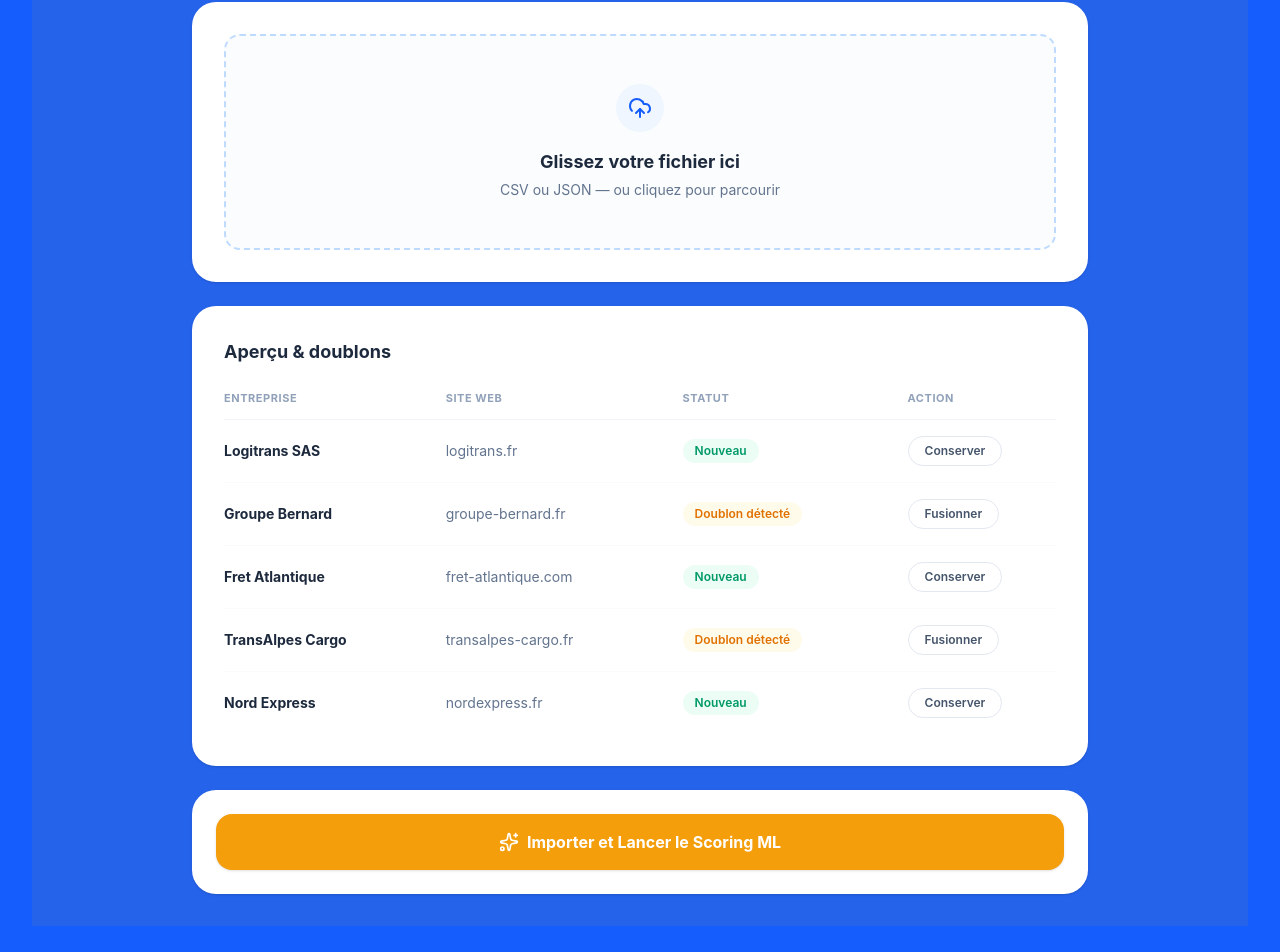
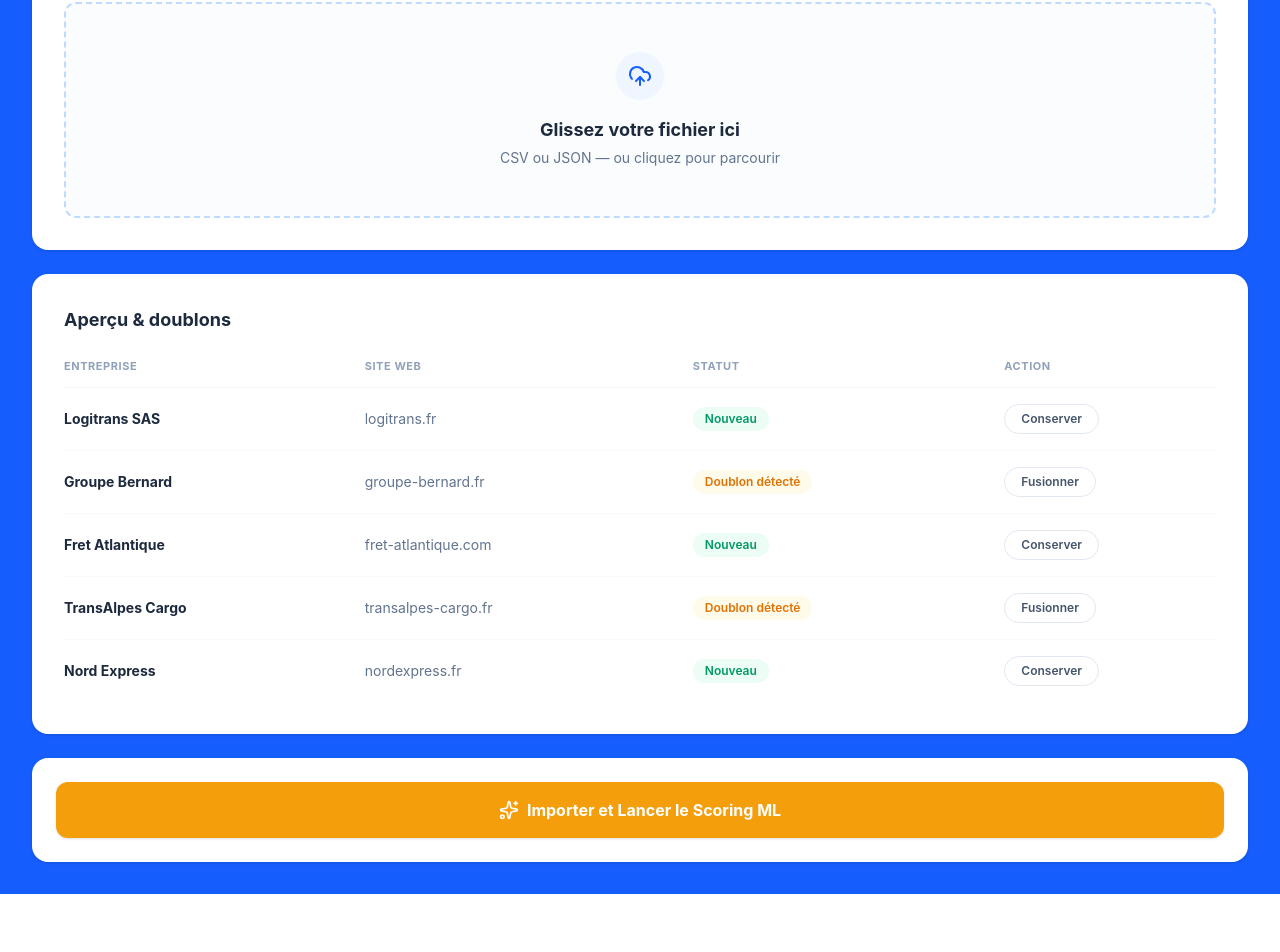
Before and after one commit to Moctar93/trafiq-sourcing-agent, a React app in the folder frontend/: page /import in a window 1280 px wide. Shown: the part 238-1190 px from the top of the page. After the commit the page ends 1132 px from the top, so only its background shows below. Built offline with nearby package versions, Linux system fonts and the light colour scheme; the HTML template or start-up script is replaced by a standard one.

Commit message:
refactor: adaptation des vues SourcingProfile, ImportProspects et Campaigns pour integration dans Layout

```diff
--- a/frontend/src/pages/Campaigns.jsx
+++ b/frontend/src/pages/Campaigns.jsx
@@ -1,6 +1,5 @@
 import React, { useEffect, useState } from "react";
 import { useNavigate } from "react-router-dom";
-import Navbar from "../components/layout/Navbar";
 import api from "../api/axios";
 
 const Campaigns = () => {
@@ -28,7 +27,7 @@ const Campaigns = () => {
     fetchCampaigns();
   }, []);
 
-  // Données de secours correspondant exactement aux maquettes si la BDD est vide
+  // Données de secours si la BDD est vide
   const mockCampaigns = [
     {
       id_campaign: 1,
@@ -71,8 +70,7 @@ const Campaigns = () => {
     data.campaigns.length > 0 ? data.campaigns : mockCampaigns;
 
   return (
-    <div className="min-h-screen bg-[#2563eb] p-4 sm:p-6 md:p-8 font-sans">
-      <div className="max-w-6xl mx-auto space-y-6">
+    <div className="w-full space-y-6">
       {/* 1. Header Card avec le bouton d'action principal */}
       <div className="bg-white rounded-2xl p-6 shadow-sm flex flex-col sm:flex-row justify-between items-start sm:items-center gap-4">
         <div>
@@ -85,9 +83,9 @@ const Campaigns = () => {
         </div>
         <button
           onClick={() => navigate("/campaigns/create")}
-            className="w-full sm:w-auto bg-[#f59e0b] hover:bg-[#d97706] text-white font-bold py-3 px-6 rounded-xl shadow-md transition flex items-center justify-center gap-2 cursor-pointer"
+          className="w-full sm:w-auto bg-[#f59e0b] hover:bg-[#d97706] text-white font-bold py-3 px-6 rounded-xl shadow-md transition flex items-center justify-center gap-2 cursor-pointer text-sm"
         >
-            <span className="text-xl">+</span> Créer une campagne
+          <span className="text-xl leading-none">+</span> Créer une campagne
         </button>
       </div>
 
@@ -170,7 +168,7 @@ const Campaigns = () => {
                     </span>
                   </td>
                   <td className="py-4 text-right">
-                      <button className="text-blue-600 hover:text-blue-800 font-bold text-sm">
+                    <button className="text-blue-600 hover:text-blue-800 font-bold text-sm cursor-pointer">
                       Voir
                     </button>
                   </td>
@@ -181,7 +179,6 @@ const Campaigns = () => {
         </div>
       </div>
     </div>
-    </div>
   );
 };
 
--- a/frontend/src/pages/ImportProspects.jsx
+++ b/frontend/src/pages/ImportProspects.jsx
@@ -1,6 +1,6 @@
-import React, { useState, useRef } from 'react'; // Ajout de useRef pour cibler l'input file caché
+import React, { useState, useRef } from 'react';
 import { CloudUpload, Sparkles } from 'lucide-react';
-import axios from '../api/axios';
+import api from '../api/axios';
 
 const initialProspects = [
   { id: 1, name: 'Logitrans SAS', website: 'logitrans.fr', status: 'Nouveau', action: 'Conserver' },
@@ -32,7 +32,6 @@ export default function ImportProspects() {
   const handleFile = (file) => {
     if (!file) return;
 
-    // Exemple d'interception : si c'est un fichier JSON, on peut pré-remplir l'aperçu
     if (file.type === 'application/json') {
       const reader = new FileReader();
       reader.onload = (e) => {
@@ -47,7 +46,6 @@ export default function ImportProspects() {
       };
       reader.readAsText(file);
     } else {
-      // Pour les fichiers CSV, le traitement ou parsing se fera à la réception
       console.log("Fichier prêt à l'envoi :", file.name);
     }
   };
@@ -82,7 +80,7 @@ export default function ImportProspects() {
   const handleImport = async () => {
     setLoading(true);
     try {
-      await axios.post('/import-prospects/', { prospects });
+      await api.post('/import-prospects/', { prospects });
       alert('Importation et Scoring ML lancés avec succès !');
     } catch (err) {
       console.error(err);
@@ -93,20 +91,19 @@ export default function ImportProspects() {
   };
 
   return (
-    <div className="min-h-screen bg-[#2563EB] p-4 sm:p-6 md:p-8 text-slate-800">
-      <div className="max-w-4xl mx-auto space-y-6">
+    <div className="w-full space-y-6">
+      {/* Header */}
       <div>
         <p className="text-xs font-bold tracking-widest text-blue-100 uppercase">
           Trafiq AI Sourcing Agent
         </p>
-          <h1 className="text-3xl font-extrabold text-white mt-1">
+        <h1 className="text-2xl sm:text-3xl font-extrabold text-white mt-1">
           Import de prospects
         </h1>
       </div>
 
       {/* Dropzone */}
-        <div className="bg-white rounded-3xl p-6 sm:p-8 shadow-sm">
-          {/* Input file masqué déclenché au clic sur le bloc Dropzone */}
+      <div className="bg-white rounded-2xl p-6 sm:p-8 shadow-sm">
         <input
           ref={fileInputRef}
           type="file"
@@ -116,13 +113,13 @@ export default function ImportProspects() {
         />
 
         <div
-            onClick={() => fileInputRef.current?.click()} //  Clic sur le container ouvre le sélecteur de fichiers
+          onClick={() => fileInputRef.current?.click()}
           onDragEnter={handleDrag}
           onDragLeave={handleDrag}
           onDragOver={handleDrag}
           onDrop={handleDrop}
-            className={`border-2 border-dashed rounded-2xl p-8 sm:p-12 text-center transition-colors cursor-pointer ${
-              dragActive ? 'border-blue-500 bg-blue-50' : 'border-blue-200 bg-slate-50/50'
+          className={`border-2 border-dashed rounded-xl p-8 sm:p-12 text-center transition-colors cursor-pointer ${
+            dragActive ? 'border-blue-500 bg-blue-50' : 'border-blue-200 bg-slate-50/50 hover:bg-slate-50'
           }`}
         >
           <div className="w-12 h-12 bg-blue-50 text-blue-600 rounded-full flex items-center justify-center mx-auto mb-4">
@@ -134,7 +131,7 @@ export default function ImportProspects() {
       </div>
 
       {/* Tableau Aperçu */}
-        <div className="bg-white rounded-3xl p-6 sm:p-8 shadow-sm overflow-hidden">
+      <div className="bg-white rounded-2xl p-6 sm:p-8 shadow-sm overflow-hidden">
         <h2 className="text-lg font-bold text-slate-800 mb-6">Aperçu & doublons</h2>
         <div className="overflow-x-auto">
           <table className="w-full text-left border-collapse">
@@ -161,7 +158,7 @@ export default function ImportProspects() {
                   <td className="py-4 pl-4 text-right sm:text-left hidden sm:table-cell">
                     <button
                       onClick={() => toggleAction(item.id)}
-                        className="px-4 py-1.5 border border-slate-200 rounded-full text-xs font-semibold text-slate-600 hover:bg-slate-100 transition-colors"
+                      className="px-4 py-1.5 border border-slate-200 rounded-full text-xs font-semibold text-slate-600 hover:bg-slate-100 transition-colors cursor-pointer"
                     >
                       {item.action}
                     </button>
@@ -174,17 +171,16 @@ export default function ImportProspects() {
       </div>
 
       {/* Bouton Action */}
-        <div className="bg-white rounded-3xl p-4 sm:p-6 shadow-sm">
+      <div className="bg-white rounded-2xl p-4 sm:p-6 shadow-sm">
         <button
           onClick={handleImport}
           disabled={loading}
-            className="w-full bg-[#F59E0B] hover:bg-amber-600 active:scale-[0.99] text-white font-bold py-4 px-6 rounded-2xl flex items-center justify-center gap-2 shadow-sm transition-all disabled:opacity-70"
+          className="w-full bg-[#f59e0b] hover:bg-[#d97706] active:scale-[0.99] text-white font-bold py-4 px-6 rounded-xl flex items-center justify-center gap-2 shadow-sm transition-all disabled:opacity-70 cursor-pointer text-sm sm:text-base"
         >
           <Sparkles className="w-5 h-5" />
           <span>{loading ? 'Traitement en cours...' : 'Importer et Lancer le Scoring ML'}</span>
         </button>
       </div>
     </div>
-    </div>
   );
 }
--- a/frontend/src/pages/SourcingProfiles.jsx
+++ b/frontend/src/pages/SourcingProfiles.jsx
@@ -1,5 +1,6 @@
 import React, { useState } from "react";
 import { Save, Check, Loader2 } from "lucide-react";
+import api from "../api/axios";
 
 const SECTORS_LIST = [
   "SaaS",
@@ -28,7 +29,7 @@ export default function SourcingProfile() {
   const [name, setName] = useState("Startups SaaS Paris");
   const [region, setRegion] = useState("Île-de-France");
   const [selectedSectors, setSelectedSectors] = useState(["SaaS", "Fintech"]);
-  const [minEmployees, setMinEmployees] = useState(10);
+  const [minEmployees] = useState(10);
   const [maxEmployees, setMaxEmployees] = useState(500);
 
   // Pondérations des critères (0 à 100%)
@@ -48,7 +49,7 @@ export default function SourcingProfile() {
     }
   };
 
-  // Soumission vers l'API Django REST
+  // Soumission vers l'API
   const handleSave = async (e) => {
     e.preventDefault();
     setSaving(true);
@@ -66,29 +67,20 @@ export default function SourcingProfile() {
     };
 
     try {
-      const res = await fetch("http://localhost:8000/api/profiles/", {
-        method: "POST",
-        headers: { "Content-Type": "application/json" },
-        body: JSON.stringify(payload),
-      });
-
-      if (res.ok) {
+      const res = await api.post("/profiles/", payload);
+      if (res.status === 200 || res.status === 201) {
         setSuccessMessage(true);
         setTimeout(() => setSuccessMessage(false), 3000);
-      } else {
-      const errorData = await res.json();
-      console.error("Erreur Backend 400/500 :", errorData);
       }
     } catch (err) {
-      console.error("Erreur lors de la sauvegarde:", err);
+      console.error("Erreur lors de la sauvegarde :", err.response?.data || err);
     } finally {
       setSaving(false);
     }
   };
 
   return (
-    <div className="-m-6 p-4 sm:p-6 lg:p-8 min-h-screen bg-blue-600 font-sans text-slate-900">
-      <form onSubmit={handleSave} className="max-w-4xl mx-auto space-y-6">
+    <form onSubmit={handleSave} className="w-full space-y-6">
       {/* Header Responsive */}
       <div className="flex flex-col sm:flex-row sm:items-center justify-between gap-4">
         <div>
@@ -102,7 +94,7 @@ export default function SourcingProfile() {
         <button
           type="submit"
           disabled={saving}
-            className="inline-flex items-center justify-center gap-2 px-5 py-3 bg-amber-500 hover:bg-amber-600 text-slate-900 font-bold rounded-xl shadow-lg transition-all text-sm shrink-0"
+          className="inline-flex items-center justify-center gap-2 px-5 py-3 bg-amber-500 hover:bg-amber-600 text-slate-900 font-bold rounded-xl shadow-lg transition-all text-sm shrink-0 cursor-pointer"
         >
           {saving ? (
             <Loader2 className="w-4 h-4 animate-spin" />
@@ -121,7 +113,7 @@ export default function SourcingProfile() {
       )}
 
       {/* SECTION 1 : Informations de base */}
-        <div className="bg-white rounded-3xl p-6 shadow-xl space-y-5">
+      <div className="bg-white rounded-2xl p-6 shadow-sm space-y-5">
         <div className="flex items-center gap-3">
           <span className="w-7 h-7 rounded-full bg-blue-600 text-white font-bold text-sm flex items-center justify-center shrink-0">
             1
@@ -165,7 +157,7 @@ export default function SourcingProfile() {
       </div>
 
       {/* SECTION 2 : Critères cibles */}
-        <div className="bg-white rounded-3xl p-6 shadow-xl space-y-6">
+      <div className="bg-white rounded-2xl p-6 shadow-sm space-y-6">
         <div className="flex items-center gap-3">
           <span className="w-7 h-7 rounded-full bg-blue-600 text-white font-bold text-sm flex items-center justify-center shrink-0">
             2
@@ -187,7 +179,7 @@ export default function SourcingProfile() {
                   key={sector}
                   type="button"
                   onClick={() => toggleSector(sector)}
-                    className={`px-3.5 py-1.5 rounded-full text-xs font-semibold transition-all flex items-center gap-1.5 ${
+                  className={`px-3.5 py-1.5 rounded-full text-xs font-semibold transition-all flex items-center gap-1.5 cursor-pointer ${
                     isSelected
                       ? "bg-blue-600 text-white shadow-md shadow-blue-500/20"
                       : "bg-slate-100 text-slate-600 hover:bg-slate-200"
@@ -227,7 +219,7 @@ export default function SourcingProfile() {
       </div>
 
       {/* SECTION 3 : Importance des critères */}
-        <div className="bg-white rounded-3xl p-6 shadow-xl space-y-6">
+      <div className="bg-white rounded-2xl p-6 shadow-sm space-y-6">
         <div className="flex items-center gap-3">
           <span className="w-7 h-7 rounded-full bg-blue-600 text-white font-bold text-sm flex items-center justify-center shrink-0">
             3
@@ -316,7 +308,7 @@ export default function SourcingProfile() {
         <button
           type="submit"
           disabled={saving}
-            className="w-full inline-flex items-center justify-center gap-2 px-5 py-3.5 bg-amber-500 hover:bg-amber-600 text-slate-900 font-bold rounded-xl shadow-lg transition-all text-sm"
+          className="w-full inline-flex items-center justify-center gap-2 px-5 py-3.5 bg-amber-500 hover:bg-amber-600 text-slate-900 font-bold rounded-xl shadow-lg transition-all text-sm cursor-pointer"
         >
           {saving ? (
             <Loader2 className="w-4 h-4 animate-spin" />
@@ -327,6 +319,5 @@ export default function SourcingProfile() {
         </button>
       </div>
     </form>
-    </div>
   );
 }
```
Lines whose indentation alone changed are shown as unchanged.
